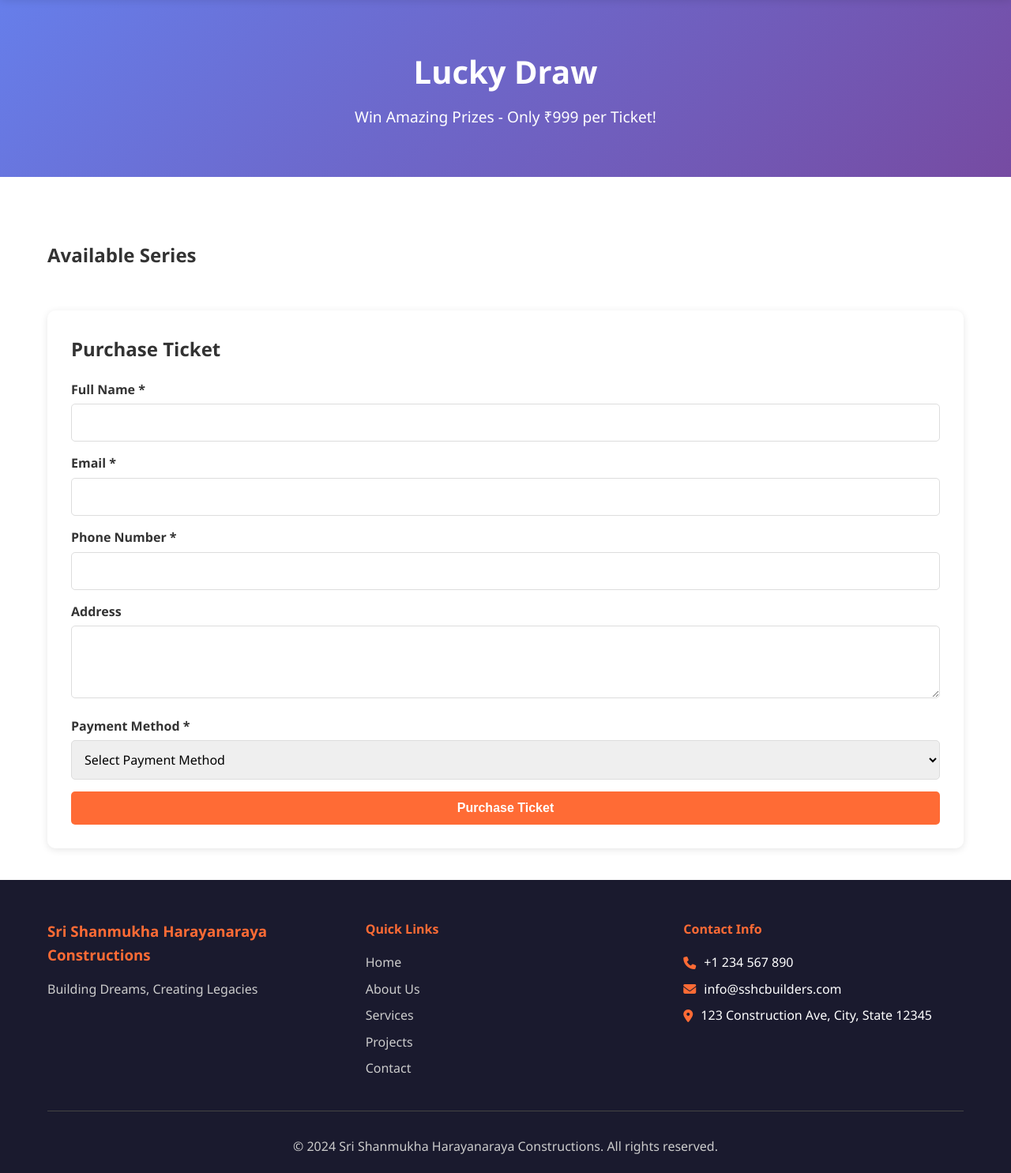
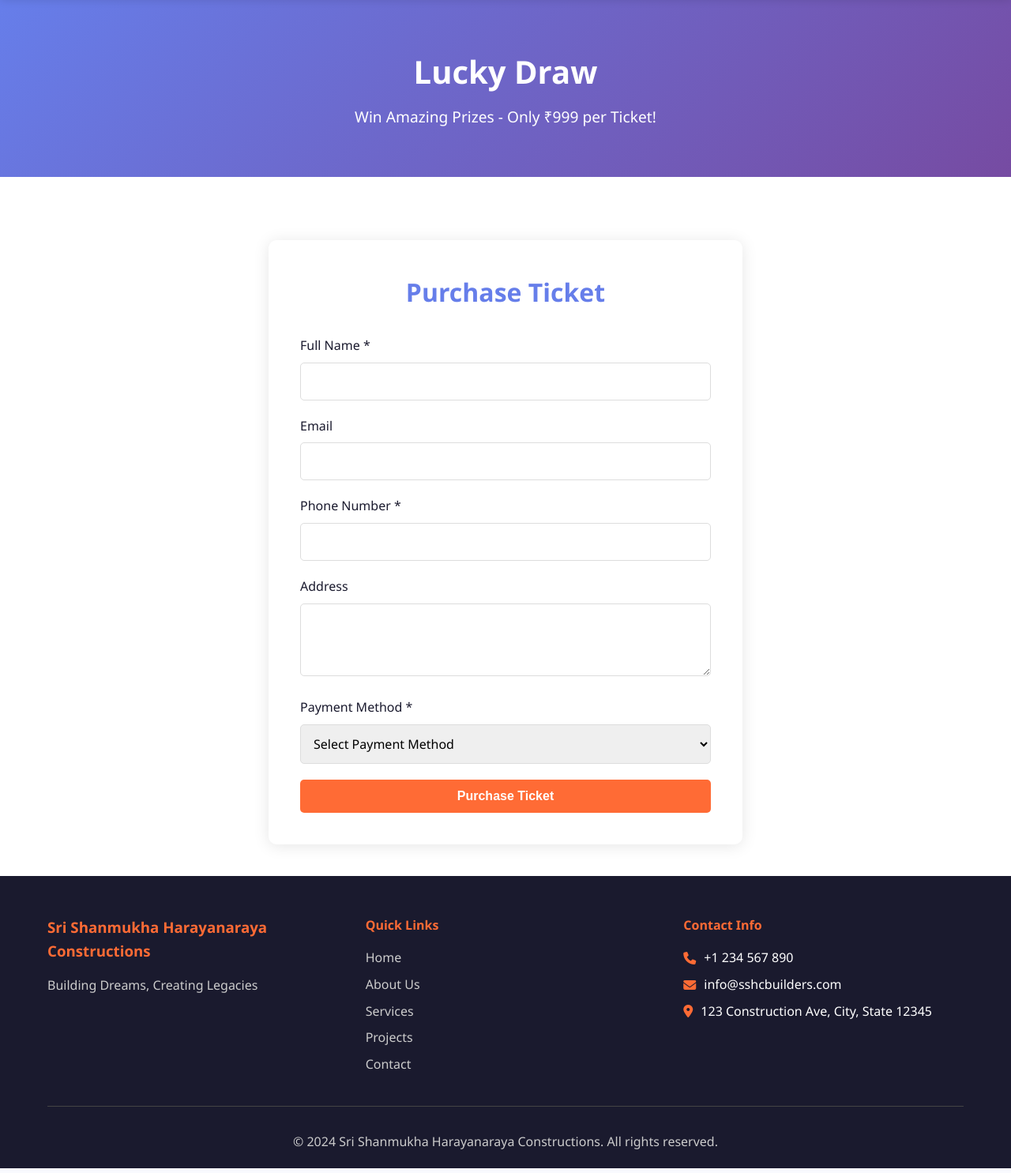
Before and after one commit to srihari2769/sshc-construction, a Flask app: page /lucky-draw in a window 1280 px wide. Shown: the part 71-1556 px from the top of the page at 79% size. Run offline with Flask 3, Linux system fonts and the light colour scheme; data that the repository does not hold is empty.

Commit message:
Lucky Draw updates: Remove Available Series, make email optional, add SMS notifications

```diff
--- a/app.py
+++ b/app.py
@@ -35,6 +35,11 @@ def allowed_video(filename):
 def send_ticket_confirmation_email(ticket):
     """Send confirmation email to customer when ticket is confirmed"""
     try:
+        # Skip if no email provided
+        if not ticket.customer_email:
+            print("ℹ️ No email provided for this ticket. Skipping email notification.")
+            return
+
         # Check email configuration
         if not app.config.get('MAIL_USERNAME'):
             print("❌ ERROR: Email not configured. MAIL_USERNAME is missing.")
@@ -134,6 +139,32 @@ def send_ticket_confirmation_email(ticket):
         import traceback
         traceback.print_exc()
         raise
+
+def send_ticket_sms(ticket):
+    """Send SMS notification to customer after ticket purchase"""
+    try:
+        print(f"📱 Preparing to send SMS to: {ticket.customer_phone}")
+
+        # Prepare SMS message
+        message = f"🎉 Lucky Draw Ticket Purchased!\n\nTicket: {ticket.ticket_number}\nSeries: {ticket.series.series_name}\nName: {ticket.customer_name}\nStatus: Pending Confirmation\n\nThank you! - SSHC Builders"
+
+        # TODO: Integrate with SMS service (Twilio, MSG91, or AWS SNS)
+        # For now, just log the message
+        print(f"📱 SMS Message:\n{message}")
+        print(f"✅ SMS would be sent to: {ticket.customer_phone}")
+
+        # When you integrate SMS service, use:
+        # - Twilio: https://www.twilio.com/docs/sms/quickstart/python
+        # - MSG91: https://msg91.com/
+        # - AWS SNS: https://boto3.amazonaws.com/v1/documentation/api/latest/guide/sns-examples.html
+
+        return True
+
+    except Exception as e:
+        print(f"❌ ERROR sending SMS: {type(e).__name__}: {str(e)}")
+        import traceback
+        traceback.print_exc()
+        return False
 
 # Public Routes
 @app.route('/')
@@ -769,7 +800,14 @@ def purchase_ticket():
     selected_series.available_tickets -= 1
     db.session.commit()
 
-    flash(f'Ticket {ticket_number} purchased successfully! Waiting for admin confirmation.', 'success')
+    # Send SMS notification to customer
+    try:
+        send_ticket_sms(ticket)
+    except Exception as e:
+        print(f"Warning: SMS notification failed: {e}")
+        # Don't fail the purchase if SMS fails
+
+    flash(f'Ticket {ticket_number} purchased successfully! You will receive an SMS confirmation shortly. Waiting for admin confirmation.', 'success')
     return redirect(url_for('lucky_draw'))
 
 # Admin - Lucky Draw Management
@@ -864,15 +902,35 @@ def admin_confirm_ticket(id):
     ticket.confirmed_date = datetime.utcnow()
     db.session.commit()
 
-    # Send email notification to customer
+    # Send notifications to customer
+    email_sent = False
+    sms_sent = False
+
+    # Send email notification if email is provided
+    if ticket.customer_email:
+        try:
+            print(f"🎫 Ticket {ticket.ticket_number} confirmed. Attempting to send email...")
+            send_ticket_confirmation_email(ticket)
+            email_sent = True
+        except Exception as e:
+            error_msg = f"{type(e).__name__}: {str(e)}"
+            print(f"❌ Email sending failed: {error_msg}")
+
+    # Send SMS notification
     try:
-        print(f"🎫 Ticket {ticket.ticket_number} confirmed. Attempting to send email...")
-        send_ticket_confirmation_email(ticket)
-        flash(f'Ticket {ticket.ticket_number} confirmed successfully! Email sent to {ticket.customer_email}', 'success')
+        sms_sent = send_ticket_sms(ticket)
     except Exception as e:
-        error_msg = f"{type(e).__name__}: {str(e)}"
-        print(f"❌ Email sending failed: {error_msg}")
-        flash(f'Ticket {ticket.ticket_number} confirmed successfully! But email could not be sent. Error: {error_msg}', 'warning')
+        print(f"⚠️ SMS sending failed: {e}")
+
+    # Show appropriate success message
+    if email_sent and sms_sent:
+        flash(f'Ticket {ticket.ticket_number} confirmed! Email & SMS sent to customer.', 'success')
+    elif email_sent:
+        flash(f'Ticket {ticket.ticket_number} confirmed! Email sent to {ticket.customer_email}', 'success')
+    elif sms_sent:
+        flash(f'Ticket {ticket.ticket_number} confirmed! SMS sent to {ticket.customer_phone}', 'success')
+    else:
+        flash(f'Ticket {ticket.ticket_number} confirmed! (Notifications may have failed)', 'warning')
 
     return jsonify({'success': True})
 
--- a/models.py
+++ b/models.py
@@ -145,7 +145,7 @@ class LuckyDrawTicket(db.Model):
     ticket_number = db.Column(db.String(20), unique=True, nullable=False)  # e.g., A-0001
     series_id = db.Column(db.Integer, db.ForeignKey('lucky_draw_series.id'), nullable=False)
     customer_name = db.Column(db.String(100), nullable=False)
-    customer_email = db.Column(db.String(120), nullable=False)
+    customer_email = db.Column(db.String(120), nullable=True)  # Made optional for SMS-only flow
     customer_phone = db.Column(db.String(20), nullable=False)
     customer_address = db.Column(db.Text)
     payment_method = db.Column(db.String(20), default='upi')  # upi, qr
--- a/templates/lucky_draw.html
+++ b/templates/lucky_draw.html
@@ -21,34 +21,9 @@
         {% endif %}
 
         <div class="row">
-            <!-- Available Series -->
-            <div class="col-md-8">
-                <div class="series-container">
-                    <h2>Available Series</h2>
-                    <div class="series-grid">
-                        {% for series in active_series %}
-                        <div class="series-card {% if series.available_tickets == 0 %}sold-out{% endif %}">
-                            <div class="series-header">
-                                <h3>Series {{ series.series_name }}</h3>
-                                <div class="series-price">₹{{ series.ticket_price }}/-</div>
-                            </div>
-                            <div class="series-info">
-                                <p><strong>Total Tickets:</strong> {{ series.total_tickets }}</p>
-                                {% if series.draw_date %}
-                                <p><strong>Draw Date:</strong> {{ series.draw_date.strftime('%d %b %Y') }}</p>
-                                {% endif %}
-                            </div>
-                            {% if series.available_tickets == 0 %}
-                            <div class="sold-out-badge">SOLD OUT</div>
-                            {% endif %}
-                        </div>
-                        {% endfor %}
-                    </div>
-                </div>
-            </div>
-
             <!-- Purchase Form -->
-            <div class="col-md-4">
+            <div class="col-md-12">
+                <div class="purchase-form-wrapper">
                 <div class="purchase-form-container">
                     <h2>Purchase Ticket</h2>
 
@@ -59,8 +34,8 @@
                         </div>
 
                         <div class="form-group">
-                            <label>Email *</label>
-                            <input type="email" name="customer_email" class="form-control" required>
+                            <label>Email</label>
+                            <input type="email" name="customer_email" class="form-control">
                         </div>
 
                         <div class="form-group">
@@ -120,6 +95,7 @@
                     </form>
                 </div>
             </div>
+        </div>
         </div>
     </div>
 </section>
@@ -252,13 +228,23 @@
     font-weight: bold;
 }
 
+.purchase-form-wrapper {
+    max-width: 600px;
+    margin: 0 auto;
+}
+
 .purchase-form-container {
     background: white;
-    padding: 30px;
+    padding: 40px;
     border-radius: 10px;
-    box-shadow: 0 2px 10px rgba(0,0,0,0.1);
-    position: sticky;
-    top: 20px;
+    box-shadow: 0 2px 20px rgba(0,0,0,0.1);
+}
+
+.purchase-form-container h2 {
+    text-align: center;
+    color: #667eea;
+    margin-bottom: 30px;
+    font-size: 2em;
 }
 
 .form-note {
@@ -271,7 +257,8 @@
 }
 
 .form-group {
-    margin-bottom: 15px;
+    margin-bottom: 20px;
+}
 }
 
 .form-group label {
```
Also changed, not shown: migrate_email_optional.py (added, +34 -0 lines).
